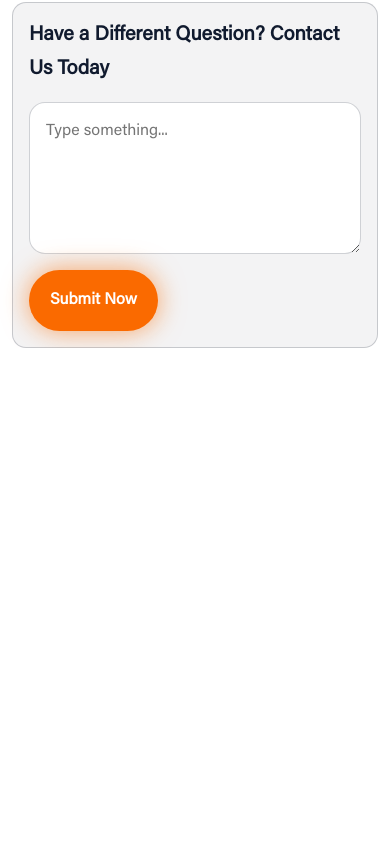
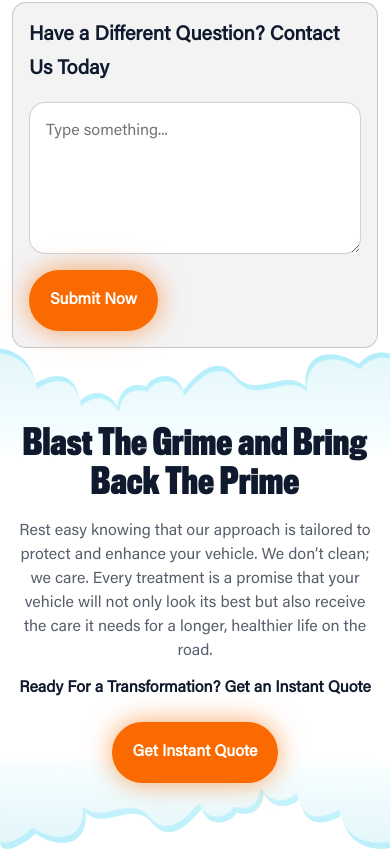
Before and after one commit to rinklepoonia/dry-ice, a React (Create React App) app: page / in a window 390 px wide. Shown: the part 7593-8442 px from the top of the page. Before the commit the page ends 7941 px from the top, so only its background shows below. Built offline with nearby package versions, Linux system fonts and the light colour scheme.

Commit message:
blast-section done

```diff
--- a/src/App.css
+++ b/src/App.css
@@ -441,9 +441,10 @@
 }
 
 /* ============still-unsure-accordian============== */
-.mt_10{
+.mt_10 {
   margin-top: 10px;
 }
+
 .accordion-button {
   color: var(--clr-blue) !important;
   font-size: var(--fs-2md) !important;
@@ -506,6 +507,11 @@
   outline: none;
 }
 
+/* =========blast======= */
+.max_w_966 {
+  max-width: 966px;
+}
+
 @media (max-width:991.99px) {
   .z_6 {
     z-index: 6;
@@ -555,6 +561,10 @@
     background: black;
     display: block;
     transition: 300ms linear;
+  }
+  .neg_margin{
+    margin-top: -43px;
+    margin-bottom: -38px;
   }
 }
 
--- a/src/App.js
+++ b/src/App.js
@@ -10,6 +10,7 @@ import LetsTalk from './components/LetsTalk';
 import Quote from './components/Quote';
 import Meeteam from './components/Meeteam';
 import StillUnsure from './components/StillUnsure';
+import Blast from './components/Blast';
 
 function App() {
   return (
@@ -22,7 +23,8 @@ function App() {
       <LetsTalk />
       <Quote />
       <Meeteam />
-      <StillUnsure/>
+      <StillUnsure />
+      <Blast />
     </div>
   );
 }
--- /dev/null
+++ b/src/components/Blast.jsx
@@ -0,0 +1,18 @@
+import React from 'react'
+import blastBottomLayer from '../assets/images/png/blast-bottom-layer.png'
+
+function Blast() {
+    return (
+        <div>
+            <div className="container neg_margin">
+                <h2 className='ff_titling fw-bold text48_2xl lh_lg_57 lh_39 color_blue mb-3 text-center mb-3'>Blast The Grime and Bring Back The Prime</h2>
+                <p className='ff_acmin fw-normal text16_xs lh_24 color_blue opacity_70 text-center max_w_966 mx-auto mb-3'>Rest easy knowing that our approach is tailored to protect and enhance your vehicle. We don’t clean; we care. Every treatment is a promise that your vehicle will not only look its best but also receive the care it needs for a longer, healthier life on the road.</p>
+                <p className='ff_acmin fw-bold text16_xs lh_19 color_blue text-center mb-4 pb-lg-3 pb-0'>Ready For a Transformation? Get an Instant Quote</p>
+                <div className='text-center position-relative z-1'><button className='ff_acmin fw-bold text16_xs lh_19 color_white btn_property'>Get Instant Quote</button></div>
+            </div>
+            <img className='w-100' src={blastBottomLayer} alt="blastBottomLayer" />
+        </div>
+    )
+}
+
+export default Blast
--- a/src/components/StillUnsure.jsx
+++ b/src/components/StillUnsure.jsx
@@ -1,4 +1,5 @@
 import React from 'react'
+import blasttopLayer from '../assets/images/png/blast-top-layer.png'
 
 function StillUnsure() {
     return (
@@ -115,12 +116,13 @@ function StillUnsure() {
                         </div>
                     </div>
                 </div>
-                <div className='diffQues_box'>
+                <div className='diffQues_box mb-lg-5'>
                     <p className='ff_acmin fw-bold text24_2md lh_33 color_blue'>Have a Different Question? Contact Us Today</p>
                     <textarea name="" id="" className='ff_acmin fw-normal text16_xs lh_24 color_greyBorder outline_none w-100 white_input_box' placeholder='Type something...'></textarea>
                     <button className='ff_acmin fw-bold text16_xs lh_19 color_white btn_property mt_md_40 mt_10'>Submit Now</button>
                 </div>
             </div>
+            <img className='w-100' src={blasttopLayer} alt="blasttopLayer" />
         </div>
     )
 }
```
Also changed, not shown: src/assets/images/png/blast-bottom-layer.png (added), src/assets/images/png/blast-top-layer.png (added).
